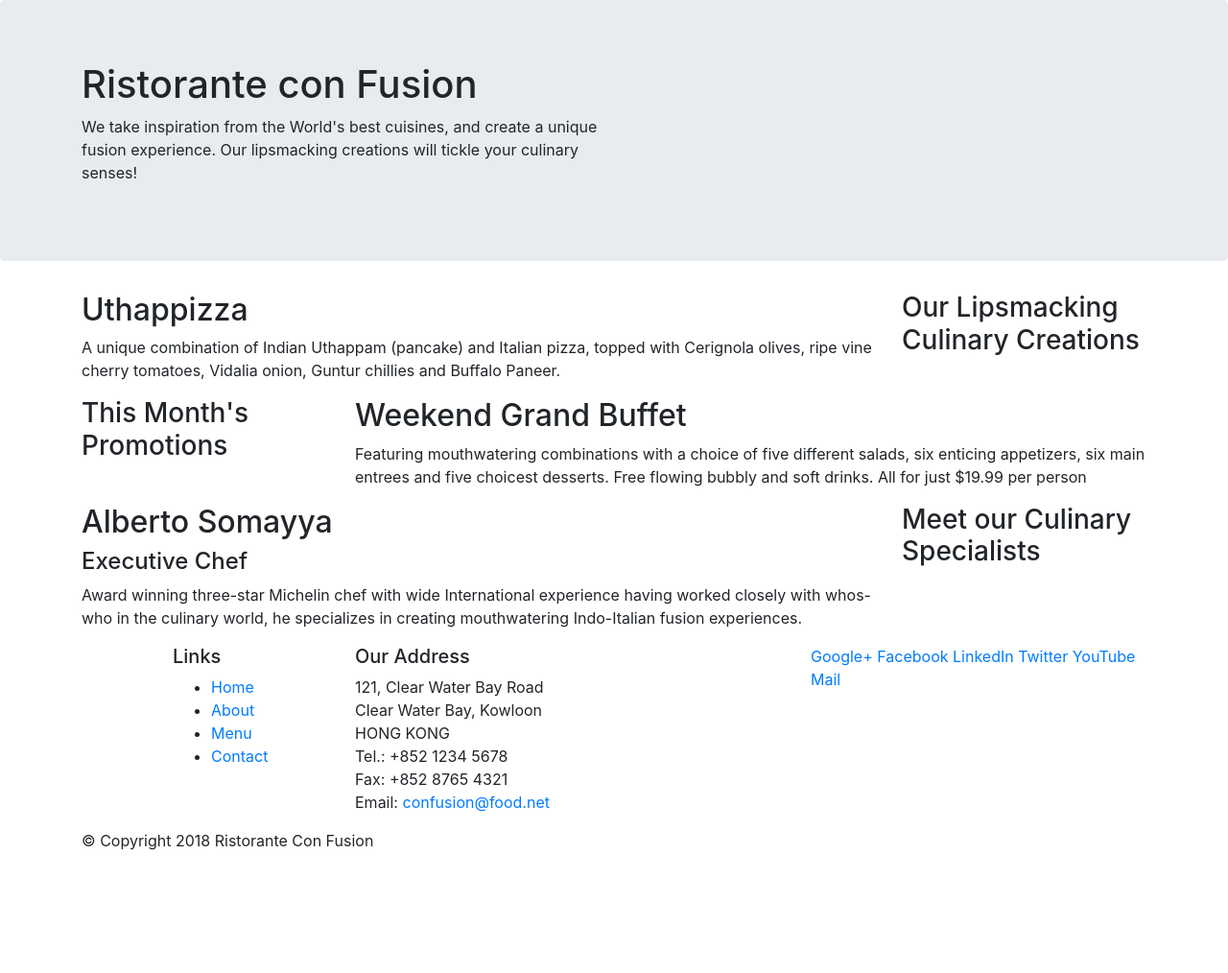
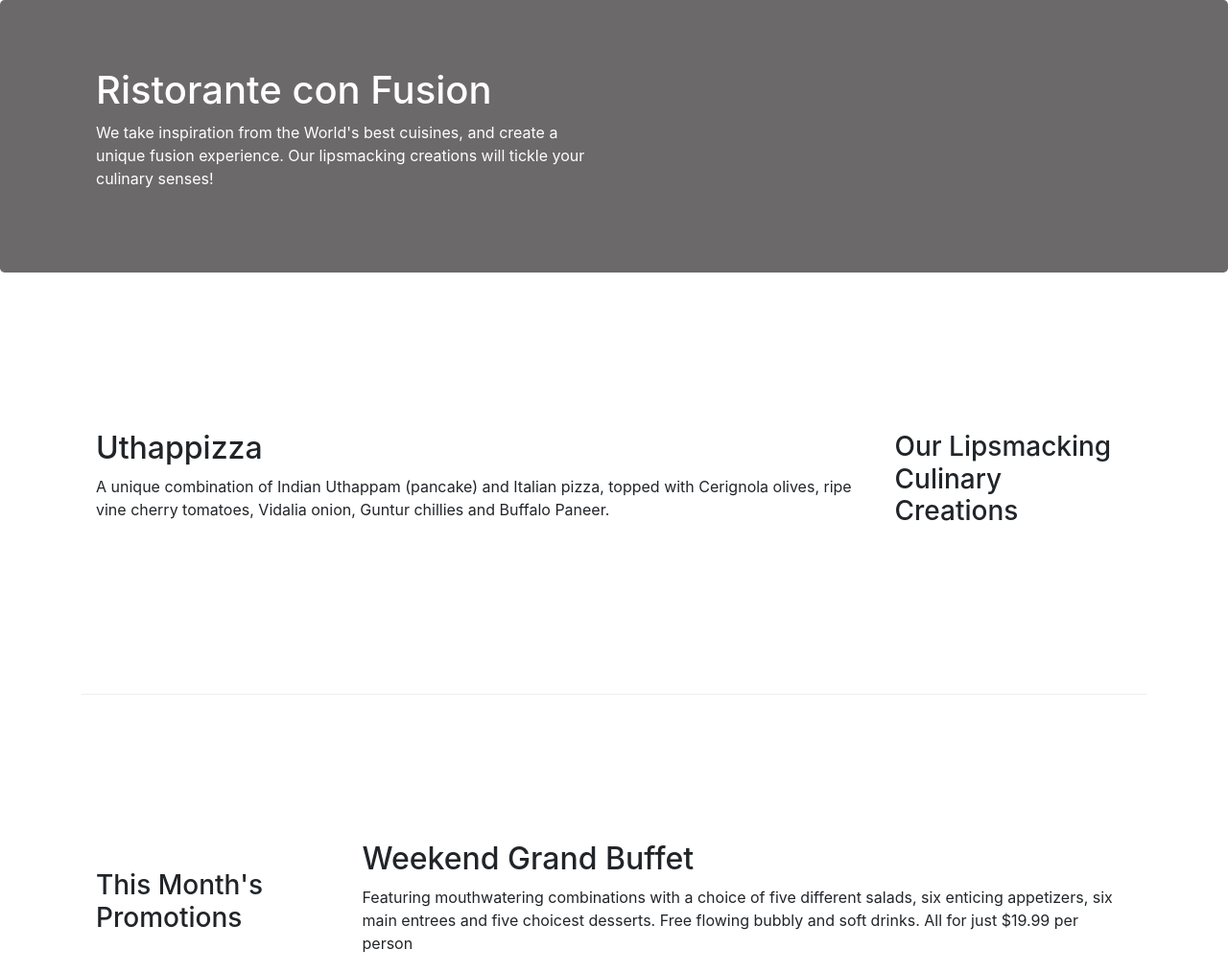
Before and after one commit to gaurnikhil/Boootstrap4, a website: page conFusion/index.html in a window 1280 px wide. Shown: the top 1014 px of the page at 96% size. Before the commit the page ends 904 px from the top, so only its background shows below. Drawn offline with nearby package versions, Linux system fonts and the light colour scheme.

Commit message:
assignment1 submission

```diff
--- /dev/null
+++ b/conFusion/css/styles.css
@@ -0,0 +1,29 @@
+.row-header{
+    margin: 0px auto;
+    padding: 0px aut
+}
+.row-content{
+    margin: 0px auto;
+    padding: 50px 0px 50px 0px;
+    min-height: 440px;
+    border-bottom: 1px ridge;
+}
+
+.footer{
+    padding: 20px 0px 20px 0px;
+    background-color: rgb(206, 192, 165);
+    margin: 0px auto;
+}
+
+.jumbotron{
+    margin: 0px auto;
+    padding: 70px 30px 70px 30px;
+    background-color: rgb(107, 105, 105);
+    color: white;
+}
+
+address{
+    font-size:80%;
+    margin:0px;
+    color:#0f0f0f;
+}
--- a/conFusion/index.html
+++ b/conFusion/index.html
@@ -10,6 +10,7 @@
 
     <!-- Bootstrap CSS -->
     <link rel="stylesheet" href="node_modules/bootstrap/dist/css/bootstrap.min.css">
+    <link rel="stylesheet" href="css/styles.css">
 
     <title>Ristorante Con Fusion</title>
 </head>
@@ -18,7 +19,7 @@
 
     <header class="jumbotron">
         <div class="container">
-            <div class="row">
+            <div class="row row-header">
                 <div class="col-12 col-sm-6">
                     <h1>Ristorante con Fusion</h1>
                     <p>We take inspiration from the World's best cuisines, and create a unique fusion experience. Our lipsmacking creations will tickle your culinary senses!</p>
@@ -30,7 +31,7 @@
     </header>
 
     <div class="container">
-        <div class="row">
+        <div class="row row-content align-items-center">
             <div class="col-12 col-sm-4 order-sm-last col-md-3">
                 <h3>Our Lipsmacking Culinary Creations</h3>
             </div>
@@ -41,7 +42,7 @@
         </div>
 
 
-        <div class="row">
+        <div class="row row-content align-items-center">
             <div class="col-12 col-sm-4 col-md-3">
                 <h3>This Month's Promotions</h3>
             </div>
@@ -51,7 +52,7 @@
             </div>
         </div>
 
-        <div class="row">
+        <div class="row row-content align-items-center">
             <div class="col-12 col-sm-4 order-sm-last col-md-3">
                 <h3>Meet our Culinary Specialists</h3>
             </div>
@@ -63,9 +64,9 @@
         </div>
     </div>
 
-    <footer>
+    <footer class="footer">
         <div class="container">
-            <div class="row">
+            <div class="row row-header">
                 <div class="col-4 offset-1 col-sm-2">
                     <h5>Links</h5>
                     <ul>
@@ -85,8 +86,8 @@
 		              Fax: +852 8765 4321<br>
 		              Email: <a href="mailto:confusion@food.net">confusion@food.net</a>
 		           </address>
-                </div>
-                <div class="col-12 col-sm-4">
+                </div class="text-center">
+                <div class="col-12 col-sm-4 align-self-center">
                     <div>
                         <a href="http://google.com/+">Google+</a>
                         <a href="http://www.facebook.com/profile.php?id=">Facebook</a>
@@ -97,7 +98,7 @@
                     </div>
                 </div>
            </div>
-           <div class="row">
+           <div class="row justify-content-center">
                 <div class="col-auto">
                     <p>© Copyright 2018 Ristorante Con Fusion</p>
                 </div>
```
Also changed, not shown: conFusion/aboutus.html (added, +111 -0 lines).
